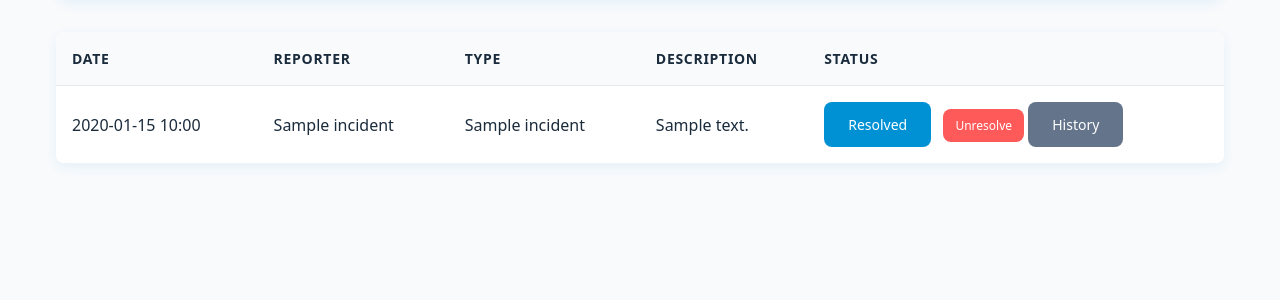
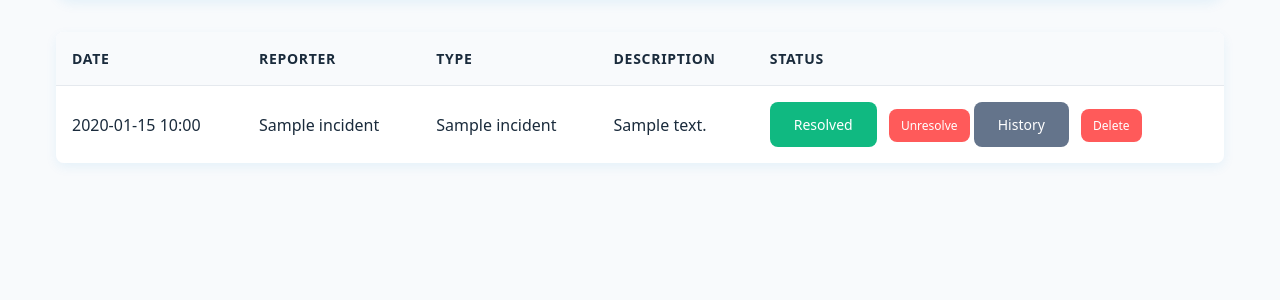
Before and after one commit to Jurgens92/IncidentReport, a Flask app: page /dashboard in a window 1280 px wide. Shown: the part 187-487 px from the top of the page. Run offline with Flask 3, Linux system fonts and the light colour scheme; a user stored in the database is signed in; tables that the repository leaves empty hold one stand-in row (values such as "Sample post").

Commit message:
#Bug Fixes

```diff
--- a/app/routes.py
+++ b/app/routes.py
@@ -502,3 +502,28 @@ def resolution_history(incident_id):
             entry.unresolved_by_username = "N/A"
 
     return render_template('resolution_history.html', incident=incident, history=history)
+
+@app.route('/admin/delete_incident/<int:incident_id>', methods=['POST'])
+@login_required
+def delete_incident(incident_id):
+    if not current_user.is_admin:
+        flash('Admin access required')
+        return redirect(url_for('dashboard'))
+
+    incident = Incident.query.get_or_404(incident_id)
+
+    # Log the deletion
+    log_entry = ActionLog(
+        incident_id=incident.id,
+        user_id=current_user.id,
+        action="Delete",
+        details=f"Deleted incident: {incident.type_name} reported by {incident.reporter_name}"
+    )
+    db.session.add(log_entry)
+
+    # Delete the incident
+    db.session.delete(incident)
+    db.session.commit()
+
+    flash('Incident deleted successfully')
+    return redirect(url_for('dashboard'))
--- a/app/static/css/style.css
+++ b/app/static/css/style.css
@@ -496,3 +496,23 @@ td form .button.danger {
     background: #475569;
     transform: translateY(-1px);
 }
+
+.success {
+    background: #10B981;  /* Green color */
+    color: white;
+}
+
+.success:hover {
+    background: #059669;  /* Slightly darker green on hover */
+    transform: translateY(-1px);
+}
+
+.button.success {
+    background: #10B981 !important;  /* Green color with !important to override */
+    color: white;
+}
+
+.button.success:hover {
+    background: #059669 !important;  /* Darker green on hover */
+    transform: translateY(-1px);
+}
--- a/app/templates/dashboard.html
+++ b/app/templates/dashboard.html
@@ -44,18 +44,24 @@
                         <td>{{ incident.description }}</td>
                         <td>
                             {% if incident.resolution %}
-                                <a href="{{ url_for('view_resolution', incident_id=incident.id) }}" class="button primary">Resolved</a>
-                                {% if current_user.is_admin %}
-                                    <form method="POST" action="{{ url_for('unresolve_incident', incident_id=incident.id) }}" style="display: inline;">
-                                        <button type="submit" class="button danger">Unresolve</button>
-                                    </form>
-                                {% endif %}
+                            <a href="{{ url_for('view_resolution', incident_id=incident.id) }}" class="button success">Resolved</a>
+                            {% if current_user.is_admin %}
+                                <form method="POST" action="{{ url_for('unresolve_incident', incident_id=incident.id) }}" style="display: inline;">
+                                    <button type="submit" class="button danger">Unresolve</button>
+                                </form>
+                            {% endif %}
                             {% else %}
                                 <a href="{{ url_for('resolve_incident', incident_id=incident.id) }}" class="button primary">Resolve</a>
                             {% endif %}
 
                             {% if current_user.is_admin %}
                                 <a href="{{ url_for('resolution_history', incident_id=incident.id) }}" class="button secondary">History</a>
+                            {% endif %}
+
+                            {% if current_user.is_admin %}
+                                <form method="POST" action="{{ url_for('delete_incident', incident_id=incident.id) }}" style="display: inline;" onsubmit="return confirm('Are you sure you want to delete this incident? This action cannot be undone.');">
+                                    <button type="submit" class="button danger">Delete</button>
+                                </form>
                             {% endif %}
                         </td>
                     </tr>
```
